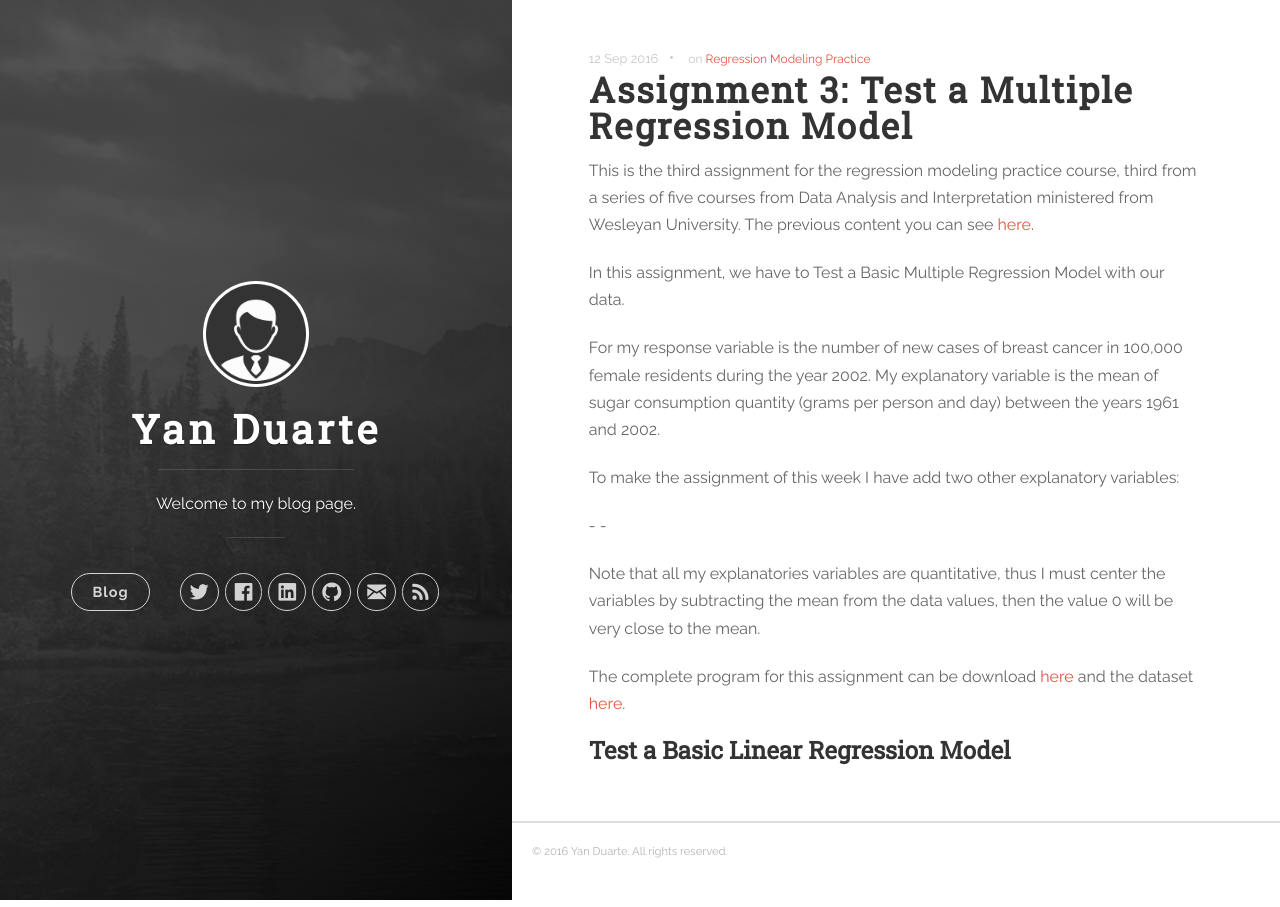
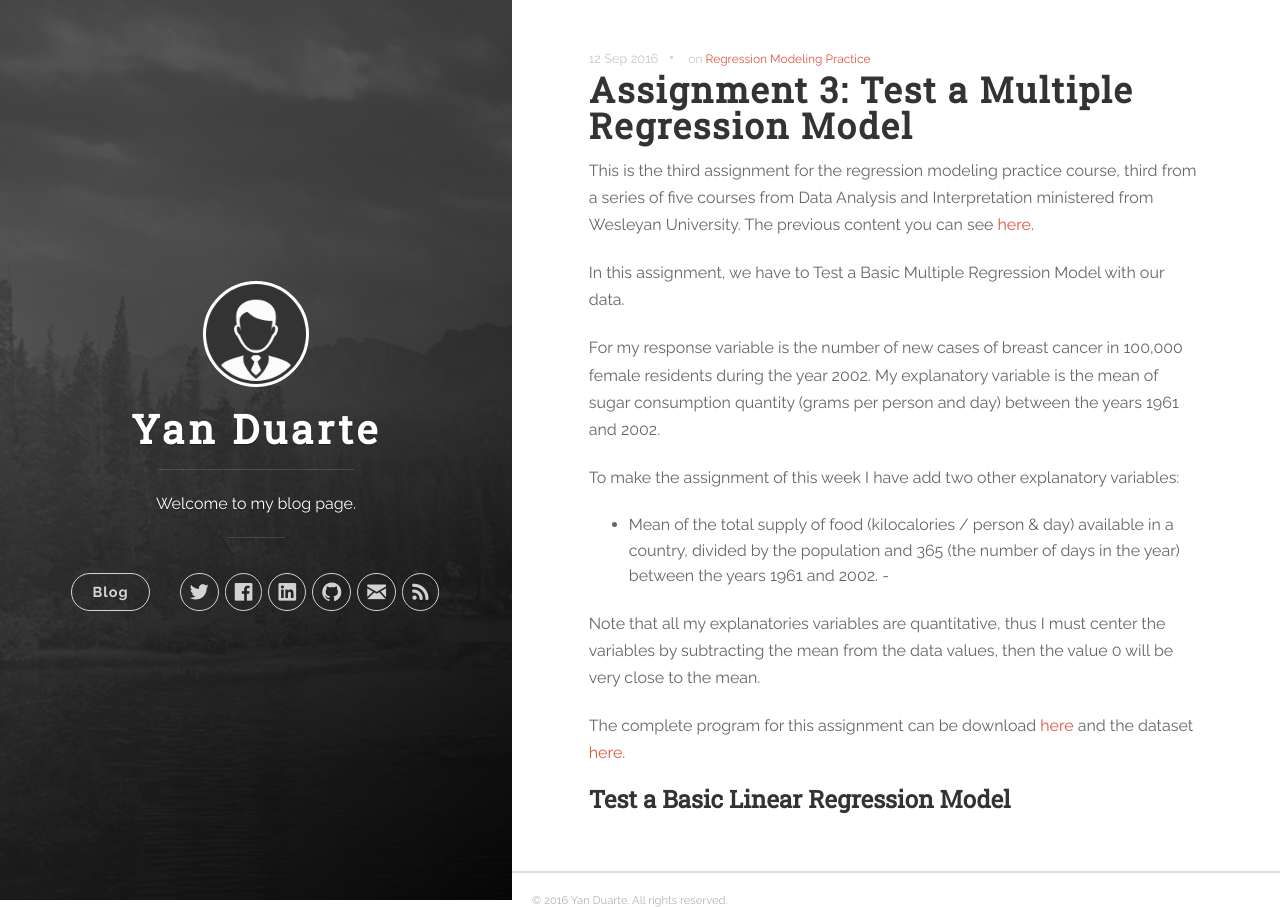
Before and after one commit to yan-duarte/yan-duarte.github.io, a Jekyll site: the page built from _posts/2016-09-12-RMP-Assignment3.md, in a window 1280 px wide. Built offline with Jekyll 4.4.1, drawn with Linux system fonts in a browser that asks for light colours; nearby versions of some CDN libraries.

Commit message:
Updated 2016-09-12-RMP-Assignment3.md

```diff
--- a/_posts/2016-09-12-RMP-Assignment3.md
+++ b/_posts/2016-09-12-RMP-Assignment3.md
@@ -17,7 +17,7 @@ My explanatory variable is the mean of sugar consumption quantity (grams per per
 
 To make the assignment of this week I have add two other explanatory variables:
 
-  -
+  - Mean of the total supply of food (kilocalories / person & day) available in a country, divided by the population and 365 (the number of days in the year) between the years 1961 and 2002.
   -
 
 Note that all my explanatories variables are quantitative, thus I must center the variables by subtracting the mean from the data values, then the value 0 will be very close to the mean.
```
